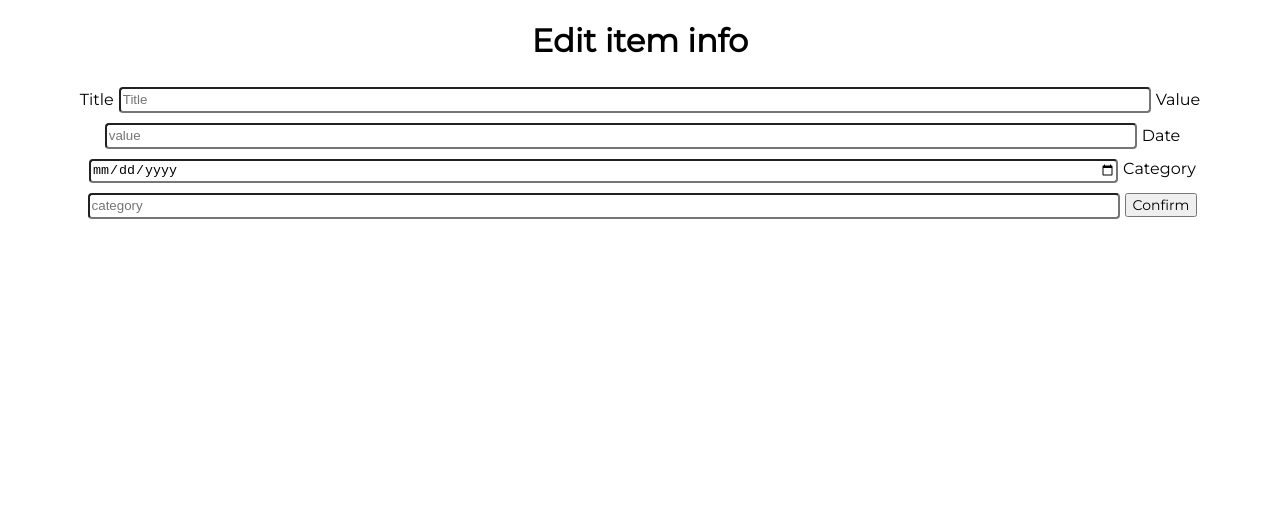
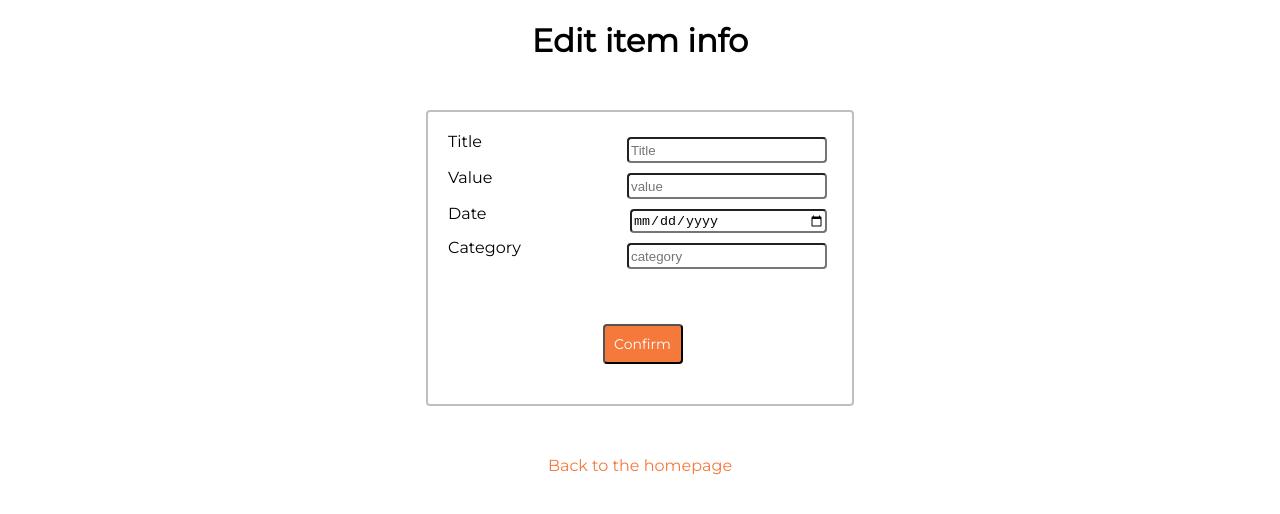
Before and after one commit to Bru9is/myfinance, a React (Create React App) app: page /edit-item/1 in a window 1280 px wide. Shown: the top 514 px of the page. Built offline with nearby package versions, Linux system fonts and the light colour scheme; no server answers.

Commit message:
edit page CSS fix

```diff
--- /dev/null
+++ b/src/Pages/EditPage.css
@@ -0,0 +1,28 @@
+.edit-input {
+    width: 50%;
+}
+
+.edit-wrapper {
+    display: flex;
+    flex-direction: column;
+    width: 30%;
+    margin: 50px auto;
+    padding: 20px;
+    border: 2px solid rgba(0, 0, 0, 0.25);
+    border-radius: 4px;
+}
+
+.label {
+    width: 200px;
+}
+
+.sign-up-button, .white {
+    color: white;
+    margin-top: 50px;
+}
+
+.line-wrapper {
+    display: flex;
+    flex-direction: row;
+    justify-content: space-between;
+}
--- a/src/Pages/EditPage.js
+++ b/src/Pages/EditPage.js
@@ -1,7 +1,8 @@
 import { useState, useEffect } from "react";
 import axios from "axios";
-import { useParams } from "react-router-dom";
+import { useParams, Link } from "react-router-dom";
 import { useNavigate } from "react-router-dom";
+import './EditPage.css'
 
 export default function EditPage() {
     const [title, setTitle] = useState("");
@@ -41,41 +42,63 @@ export default function EditPage() {
  */  }
 
   return (
-    <div>
+    <div className="">
       <h1 className="title">Edit item info</h1>
+      <div className="edit-wrapper">
       <form className="item-creation" onSubmit={handleSubmit}>
+
+        <div className = 'line-wrapper'>
         <label htmlFor="title">Title</label>
         <input
+          className="edit-input"
           value={info.title}
           name={info.title}
           placeholder="Title"
           onChange={(e) => setInfo({ ...info, title: e.target.value })}
         />
+        </div>
+
+        <div className = 'line-wrapper'>
         <label htmlFor="value">Value</label>
         <input
+          className="edit-input"
           value={info.value}
           name={info.value}
           placeholder="value"
           onChange={(e) => setInfo({ ...info, value: e.target.value })}
         />
+        </div>
+
+
+        <div className = 'line-wrapper date'>
         <label htmlFor="date">Date</label>
         <input
+          className="edit-input"
           type="date"
           value={info.date}
           name={info.date}
           placeholder="date"
           onChange={(e) => setInfo({ ...info, date: e.target.value })}
         />
+        </div>
+
+        <div className = 'line-wrapper'>
         <label htmlFor="category">Category</label>
         <input
+          className="edit-input"
           type="category"
           value={info.category}
           name={info.category}
           placeholder="category"
           onChange={(e) => setInfo({ ...info, category: e.target.value })}
         />
-        <button type="submit">Confirm</button>
+        </div>
+        <button className ='sign-up-button white' type="submit">Confirm</button>
       </form>
+
+      </div>
+
+      <Link to = '/homepage' style = {{textAlign: 'center'}}>Back to the homepage</Link>
     </div>
   );
 }
```
